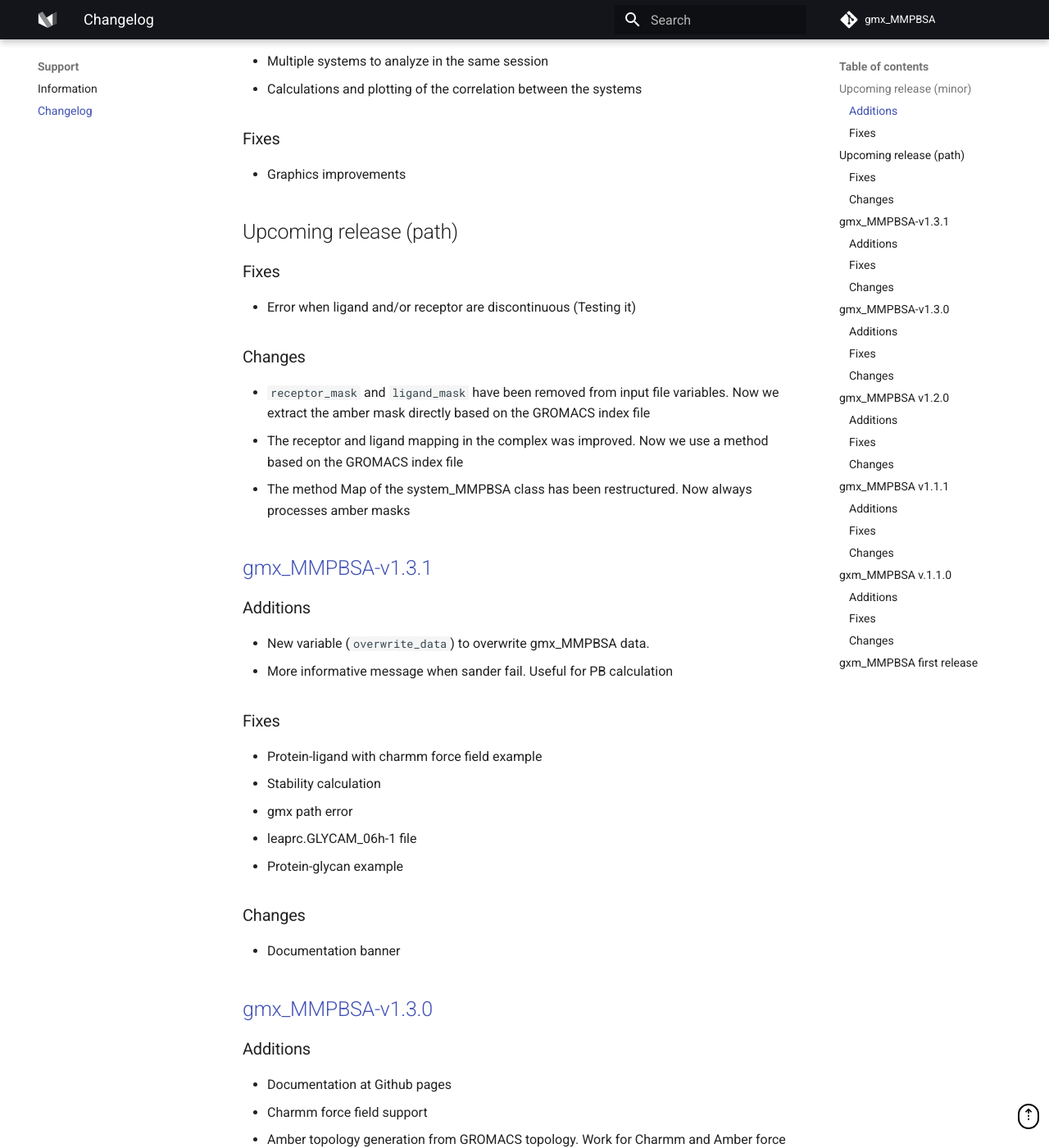
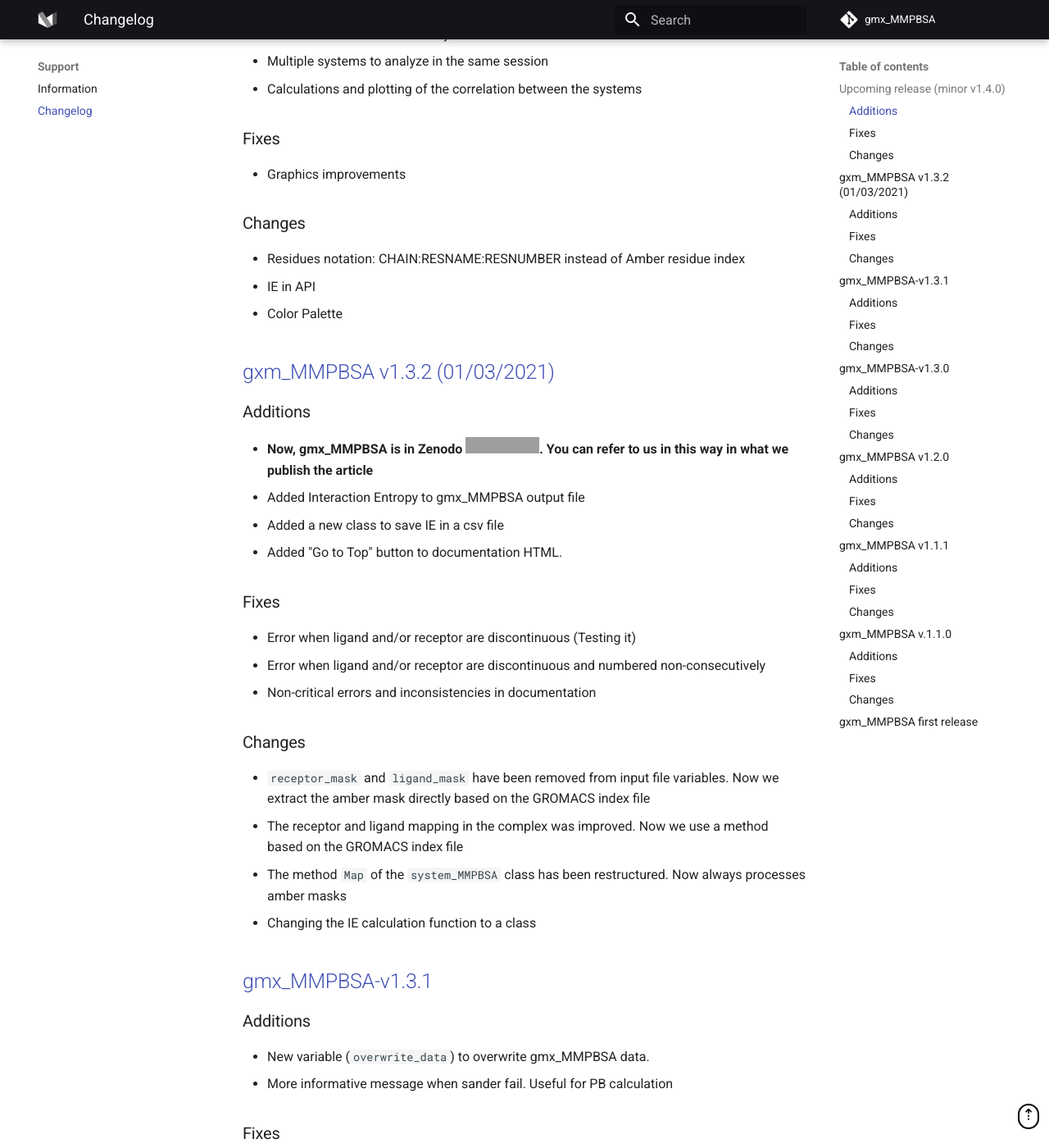
Before and after one commit to Valdes-Tresanco-MS/gmx_MMPBSA, an MkDocs documentation site: the page built from docs/changelog.md, in a window 1280 px wide and 1400 px high, scrolled down 387 px. Shown: the whole window at 82% size. Built offline with MkDocs 1.6.1 and Material for MkDocs 9.7.7, drawn with Linux system fonts in a browser that asks for light colours; comment, search, counter and statistics services are not loaded; some of the changed text lies outside the part shown; grey boxes are pictures that could not be loaded.

Commit message:
update doc

```diff
--- a/docs/changelog.md
+++ b/docs/changelog.md
@@ -4,26 +4,40 @@
 ---
 
 # Changelog
-## Upcoming release (minor)
+## Upcoming release (minor v1.4.0)
 This version is almost entirely focused on gmx_MMPBSA_ana
 ### Additions
 - New set of graphics (heatmap)
-- Interactive visualization
+- Interactive visualization with PyMOL
 - Multiple systems to analyze in the same session
 - Calculations and plotting of the correlation between the systems
 
 ### Fixes
 - Graphics improvements
 
-## Upcoming release (path)
+### Changes
+- Residues notation: CHAIN:RESNAME:RESNUMBER instead of Amber residue index
+- IE in API
+- Color Palette
+
+## [gxm_MMPBSA v1.3.2 (01/03/2021)](https://github.com/Valdes-Tresanco-MS/gmx_MMPBSA/releases/tag/v1.3.2)
+### Additions
+* **Now, gmx_MMPBSA is in Zenodo
+  [![DOI](https://zenodo.org/badge/295050575.svg)](https://zenodo.org/badge/latestdoi/295050575). You can refer to
+  us in this way in what we publish the article**
+* Added Interaction Entropy to gmx_MMPBSA output file
+* Added a new class to save IE in a csv file
+* Added "Go to Top" button to documentation HTML.
 ### Fixes
 * Error when ligand and/or receptor are discontinuous (Testing it)
-
+* Error when ligand and/or receptor are discontinuous and numbered non-consecutively
+* Non-critical errors and inconsistencies in documentation
 ### Changes
 * `receptor_mask` and `ligand_mask` have been removed from input file variables. Now we extract the amber mask directly
-  based on the GROMACS index file
+based on the GROMACS index file
 * The receptor and ligand mapping in the complex was improved. Now we use a method based on the GROMACS index file
-* The method Map of the system_MMPBSA class has been restructured. Now always processes amber masks
+* The method `Map` of the `system_MMPBSA` class has been restructured. Now always processes amber masks
+* Changing the IE calculation function to a class
 
 
 ## [gmx_MMPBSA-v1.3.1](https://github.com/Valdes-Tresanco-MS/gmx_MMPBSA/releases/tag/v1.3.1)
```
Also changed, not shown: docs/getting-started.md (+1 -0 lines).
